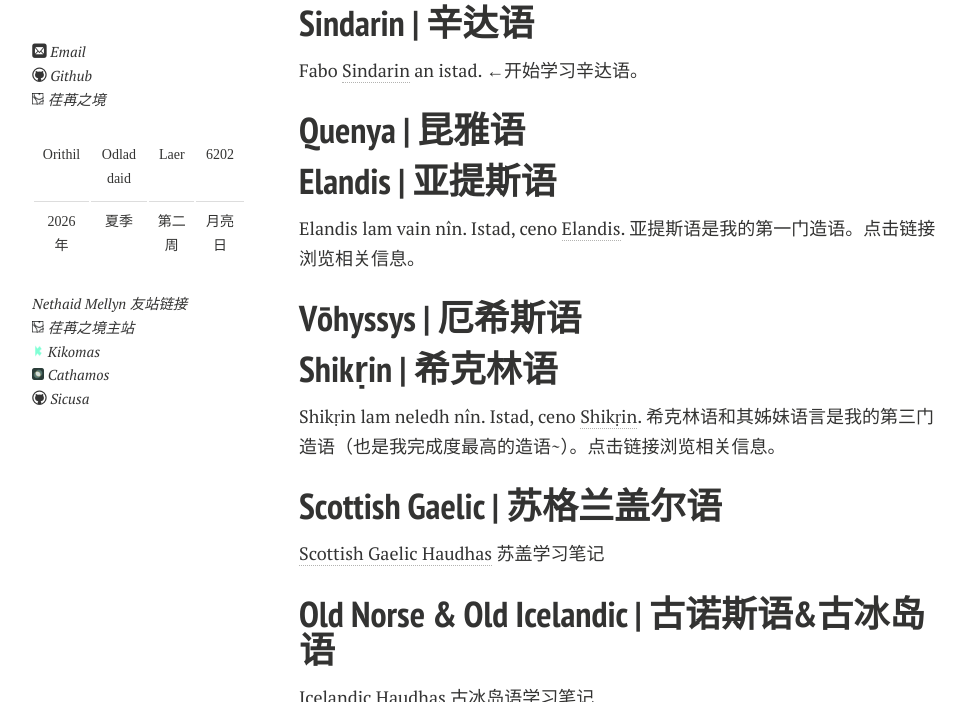
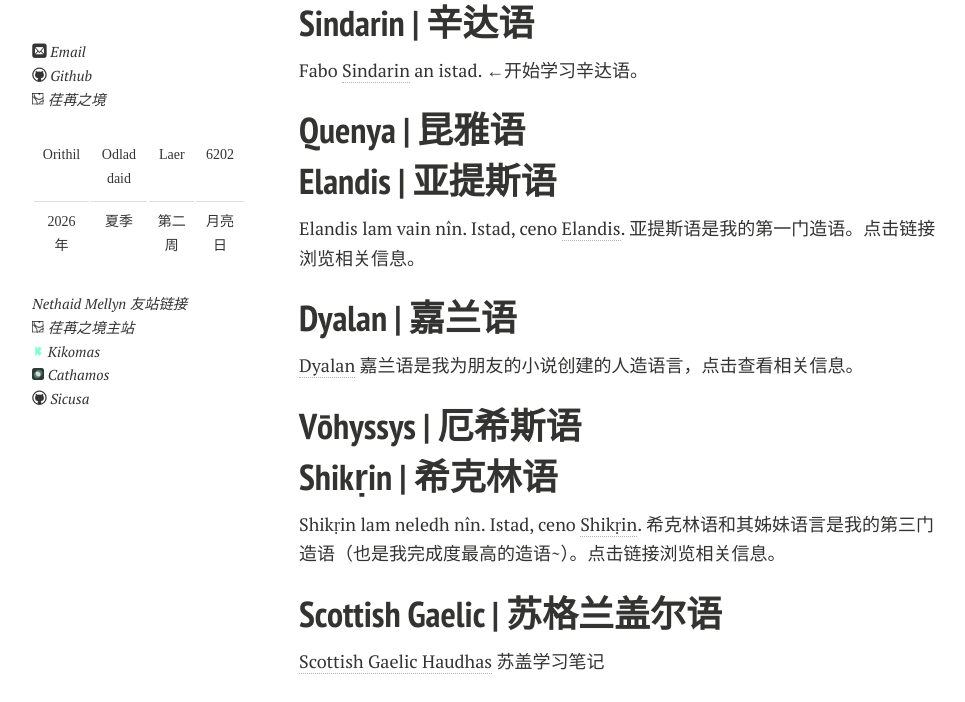
Before and after one commit to Kinnuch/kinnuch.github.io, a Jekyll site: the page built from laim.md, in a window 1280 px wide and 900 px high, cut to the strip 198-900 px from the top of the window. Shown: the whole strip, without its empty margins (21-986 px from the left). Built offline with Jekyll 4.4.1, drawn with Linux system fonts in a browser that asks for light colours; nearby versions of some CDN libraries; comment, search, counter and statistics services are not loaded; a style sheet for code colours, icons or effects is not loaded.

Commit message:
update Dyalan basic info

```diff
--- a/laim.md
+++ b/laim.md
@@ -15,6 +15,10 @@ Fabo [Sindarin](https://kinnuch.github.io/laim/sindarin) an istad. ←开始学
 ## Elandis | 亚提斯语
 
 Elandis lam vain nîn. Istad, ceno [Elandis](https://kinnuch.github.io/laim/elandis). 亚提斯语是我的第一门造语。点击链接浏览相关信息。
+
+## Dyalan | 嘉兰语
+
+[Dyalan](https://kinnuch.github.io/laim/dyalan) 嘉兰语是我为朋友的小说创建的人造语言，点击查看相关信息。
 
 ## Vōhyssys | 厄希斯语
 
```
Also changed, not shown: laim/dyalan.md (added, +5 -0 lines).
